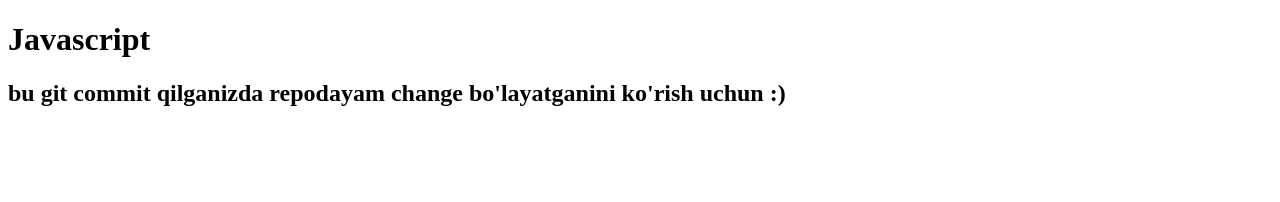
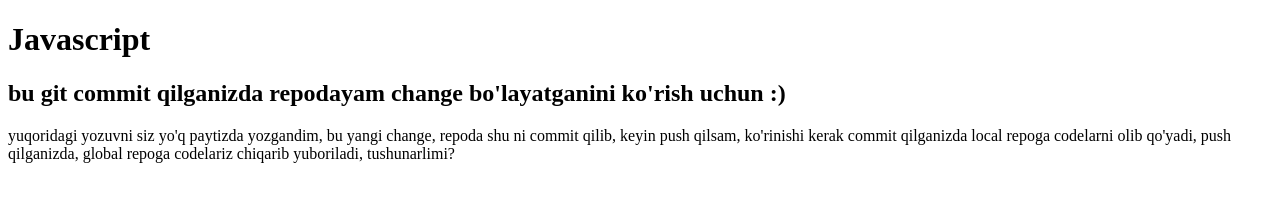
Before and after one commit to JsDasturchi/Js_project, a plain HTML site: page index.html in a window 1280 px wide. Drawn offline with Linux system fonts and the light colour scheme.

Commit message:
bu hozir o'zgartirgan kodimiz uchun qandaydur tushunarli bo'gan ta'rif, masalan, p tegida ozroq matn yozildi... ga o'xshash

```diff
--- a/index.html
+++ b/index.html
@@ -9,6 +9,8 @@
   <body>
     <h1>Javascript</h1>
     <h2> bu git commit qilganizda repodayam change bo'layatganini ko'rish uchun :) </h2>
+    <p> yuqoridagi yozuvni siz yo'q paytizda yozgandim, bu yangi change, repoda shu ni commit qilib, keyin push qilsam, ko'rinishi kerak
+	commit qilganizda local repoga codelarni olib qo'yadi, push qilganizda, global repoga codelariz chiqarib yuboriladi, tushunarlimi? </p>
     <script src="index.js"></script>
   </body>
 </html>
```
